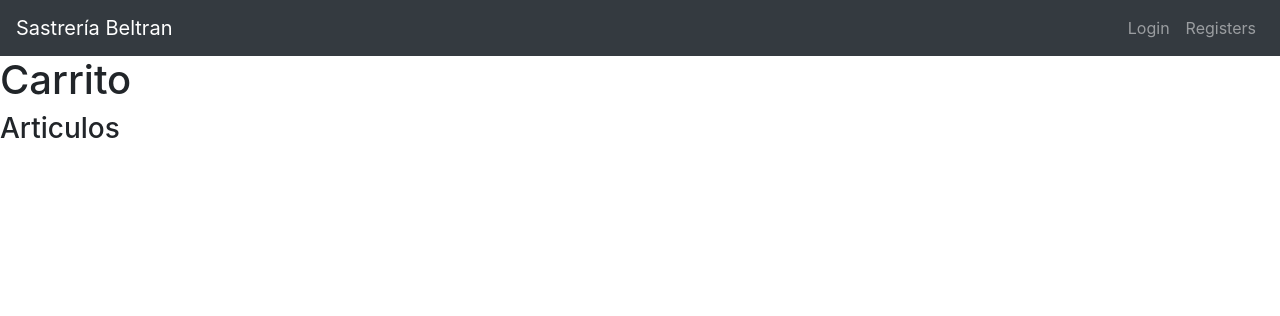
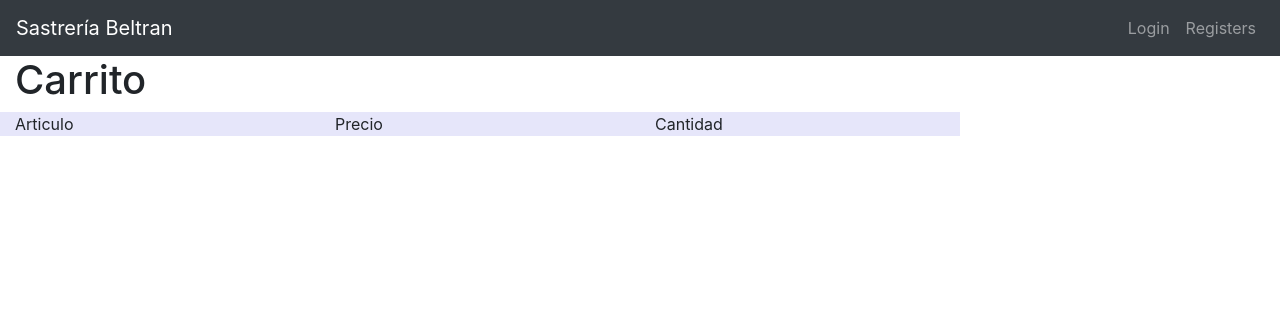
Before and after one commit to villegas40/practica_web_ninjas, a Django app: page /shopping-cart/show/ in a window 1280 px wide. Shown: the top 316 px of the page. Run offline with Django 3.2, Linux system fonts and the light colour scheme; some libraries are stand-ins or nearby versions.

Commit message:
Pseudo diseño en inicio y carrito.

```diff
--- a/template/equipos/mostrar-carrito.html
+++ b/template/equipos/mostrar-carrito.html
@@ -1,10 +1,30 @@
 {% extends 'base.html' %}
 {% block title %} Carrito {% endblock %}
 {% block content %}
+<div class="container-fluid">
     <h1>Carrito</h1>
-    <h3>Articulos</h3>
-    {% for item in cart.items %}
-      <p>Articulo: {{item.product.nombre_producto}} Precio: $ {{ item.price }} MX
-        Canitdad: {{ item.quantity }} </p>
-    {% endfor %}
+    <div class="row">
+      <div class="col-sm-3" style="background-color:lavender;">Articulo</div>
+      <div class="col-sm-3" style="background-color:lavender;">Precio</div>
+      <div class="col-sm-3" style="background-color:lavender;">Cantidad</div>
+    </div>
+
+    <div class="row">
+      <div class="col-sm-3">
+        {% for item in cart.items %}
+          <p>{{item.product.nombre_producto}}</p>
+        {% endfor %}
+      </div>
+      <div class="col-sm-3">
+        {% for item in cart.items %}
+          <p>{{item.price}}</p>
+        {% endfor %}
+      </div>
+      <div class="col-sm-3">
+        {% for item in cart.items %}
+          <p>{{item.quantity}}</p>
+        {% endfor %}
+      </div>
+    </div>
+</div>
 {% endblock %}
```
Also changed, not shown: template/equipos/index.html (+12 -11 lines), db.sqlite3.
